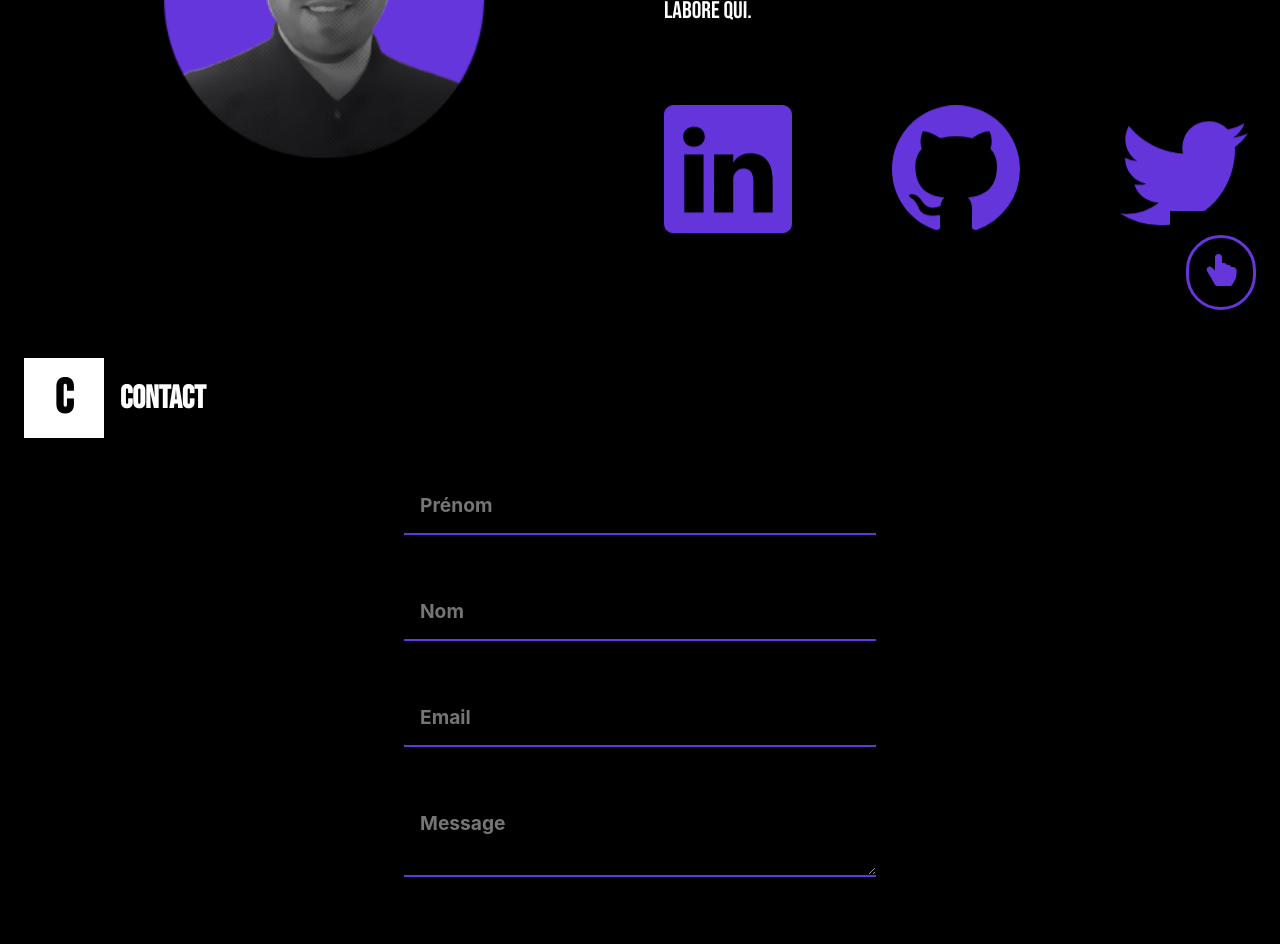
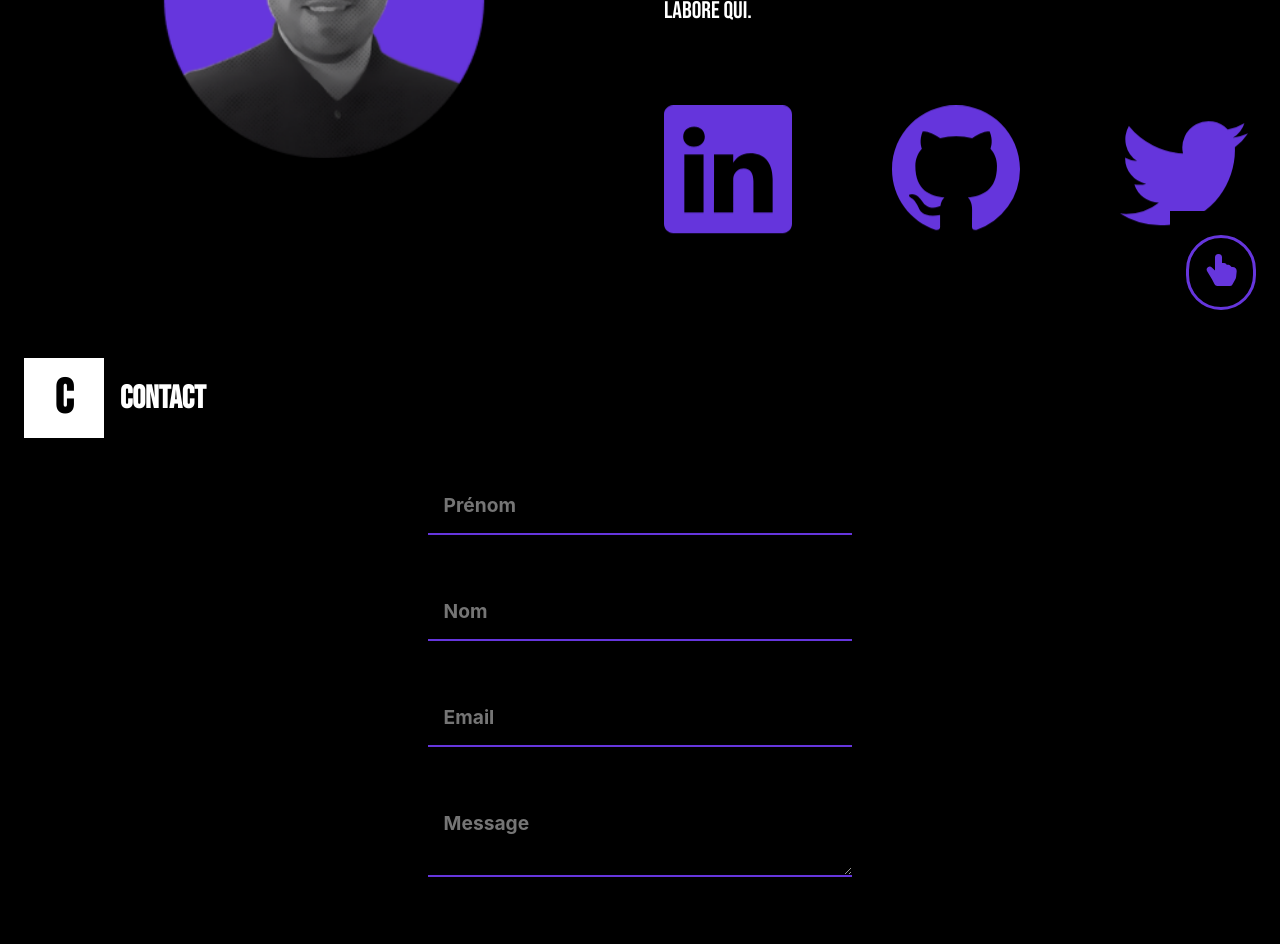
Before and after one commit to JoachimLem/portfolioJL, a React (Create React App) app: page / in a window 1280 px wide. Shown: the part 2067-3011 px from the top of the page. Built offline with nearby package versions, Linux system fonts and the light colour scheme.

Commit message:
set with contact form

```diff
--- a/src/Components/Contact/contact.css
+++ b/src/Components/Contact/contact.css
@@ -17,6 +17,7 @@
   flex-direction:column;
   justify-content:center;
   align-items:center;
+  height: auto;
 }
 
 .input_style{
@@ -26,7 +27,8 @@
   font-weight:700;
   padding:1rem;
   margin: 1.5rem;
-  width:440px;
+  width:80%;
+  height:auto;
   border-style: none;
   border-bottom:2px solid #6636dd;
   font-family:-apple-system, BlinkMacSystemFont, 'Segoe UI', Roboto, Oxygen, Ubuntu, Cantarell, 'Open Sans', 'Helvetica Neue', sans-serif;
```
